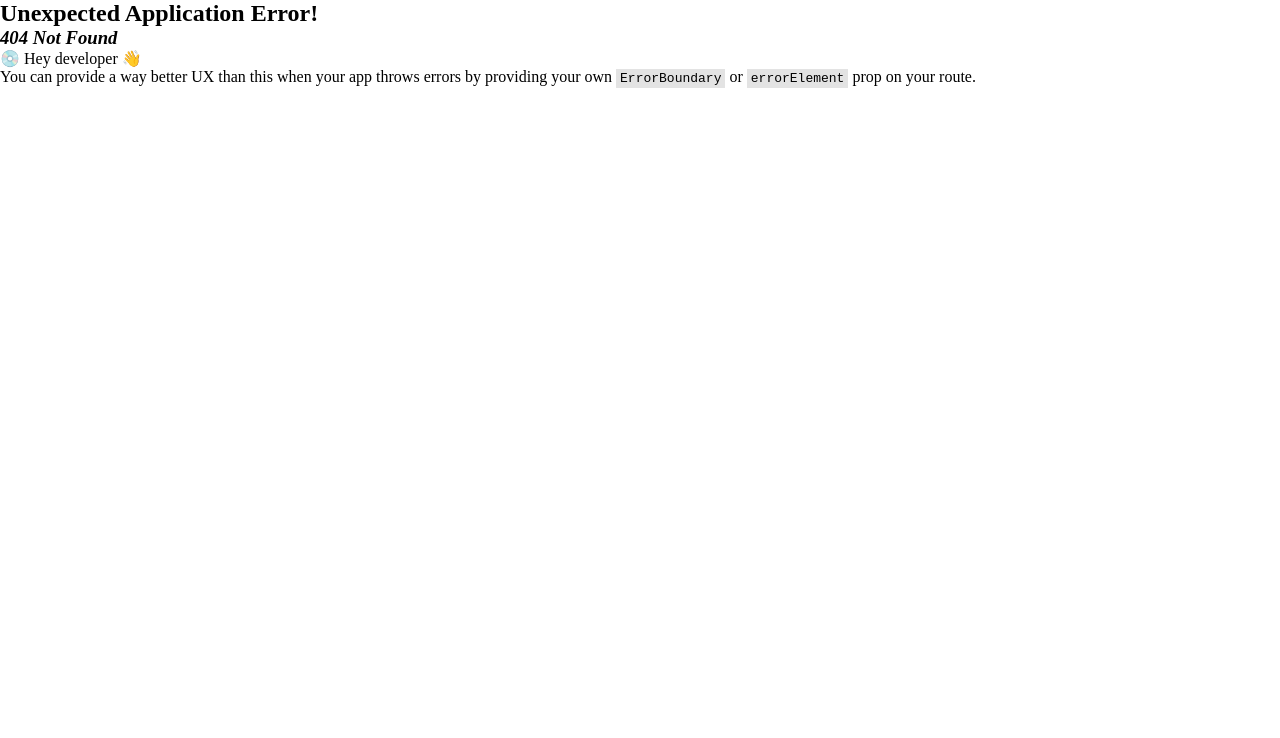
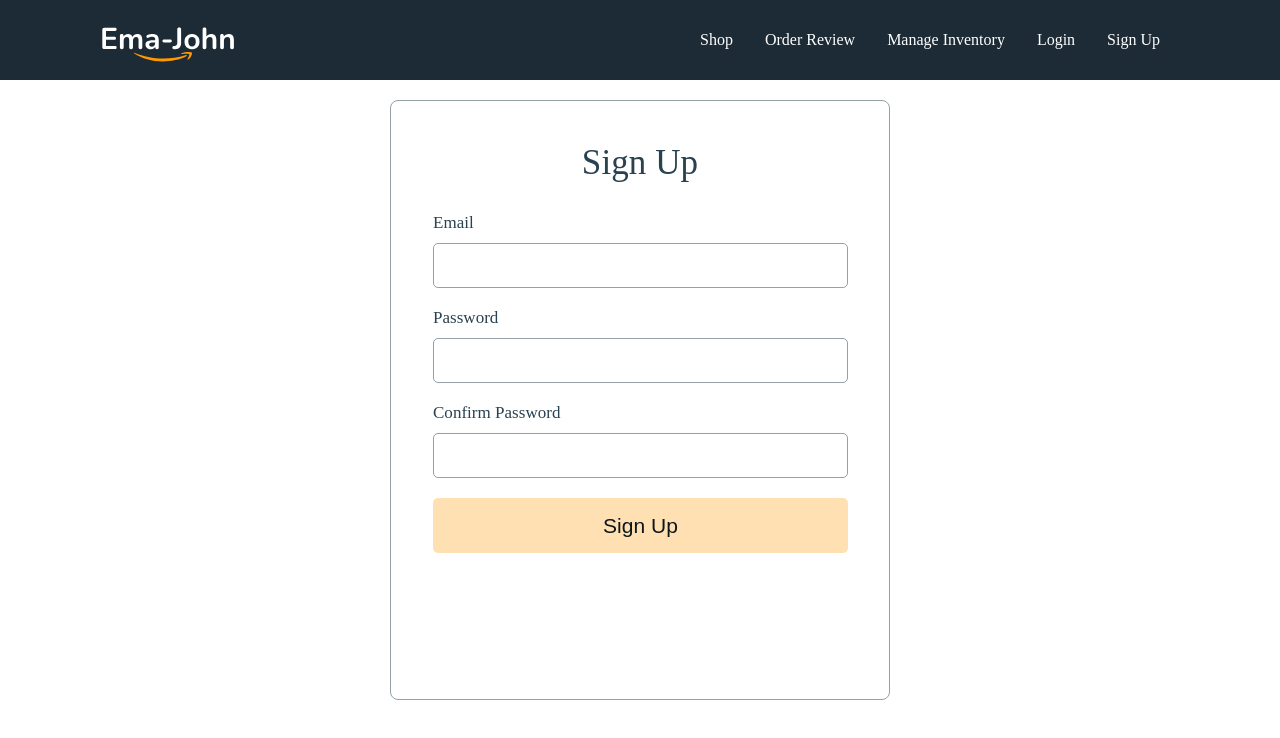
Before and after one commit to code-with-omar/ema-jhon-react-app, a React (Vite) app: page /signup in a window 1280 px wide. Before the commit this address had no page. Shown: the top 738 px of the page. Built offline with nearby package versions, Linux system fonts and the light colour scheme.

Commit message:
1.Create firebase auth in firebase website. 2.Create firebase.config.jsx componenst  3. Create sign up component

```diff
--- a/package.json
+++ b/package.json
@@ -13,6 +13,7 @@
     "@fortawesome/fontawesome-svg-core": "^6.5.1",
     "@fortawesome/free-solid-svg-icons": "^6.5.1",
     "@fortawesome/react-fontawesome": "^0.2.0",
+    "firebase": "^10.7.1",
     "localforage": "^1.10.0",
     "match-sorter": "^6.3.1",
     "react": "^18.2.0",
--- a/src/components/Header/Header.jsx
+++ b/src/components/Header/Header.jsx
@@ -10,6 +10,7 @@
                 <Link to="/orders">Order Review</Link>
                 <Link to="/inventory">Manage Inventory</Link>
                 <Link to="/login">Login</Link>
+                <Link to="/signup">Sign Up</Link>
             </div>
         </nav>
     );
--- /dev/null
+++ b/src/components/SignUp/SignUp.css
@@ -0,0 +1,60 @@
+.form-container {
+    width: 500px;
+    height: 600px;
+    border-radius: 8px;
+    border: 1px solid #95A0A7;
+    margin: 20px auto;
+    padding: 42px;
+    box-sizing: border-box;
+}
+
+.form-title {
+    color: #2A414F;
+    font-size: 35px;
+    font-weight: 400;
+    letter-spacing: 0.088px;
+    text-align: center;
+    margin-bottom: 30px;
+}
+
+.form-control {
+    margin-bottom: 20px;
+
+}
+
+.form-control label {
+    display: block;
+    margin-bottom: 10px;
+    color: #2A414F;
+    font-size: 17px;
+    font-weight: 400;
+    letter-spacing: 0.026px;
+}
+
+.form-control input {
+    width: 415px;
+    height: 45px;
+    border-radius: 5px;
+    border: 1px solid #95A0A7;
+    padding-left: 20px;
+    font-size: 20px;
+    box-sizing: border-box;
+}
+
+.submit input {
+    width: 415px;
+    height: 55px;
+    border-radius: 5px;
+    background: rgba(255, 153, 0, 0.30);
+    padding-left: 0px;
+    box-sizing: border-box;
+    border: none;
+    color: #0E161A;
+    font-size: 21px;
+    font-weight: 400;
+    letter-spacing: 0.032px;
+    cursor: pointer;
+}
+.submit input:hover{
+    background: rgba(255, 153, 0, 0.40);
+}
--- /dev/null
+++ b/src/components/SignUp/SignUp.jsx
@@ -0,0 +1,29 @@
+import './SignUp.css'
+
+const SignUp = () => {
+    return (
+        <div className='form-container'>
+            <h2 className='form-title'>Sign Up</h2>
+            <form>
+                <div className='form-control'>
+                    <label htmlFor="">Email</label>
+                    <input type="email" name="email" id="email" required />
+                </div>
+                <div className='form-control'>
+                    <label htmlFor="">Password</label>
+                    <input type="password" name="password" id="password" required />
+                </div>
+                <div className='form-control'>
+                    <label htmlFor="">Confirm Password</label>
+                    <input type="password" name="password" id="comfirm-password" required />
+                </div>
+                <div className='submit'>
+                    <label htmlFor=""></label>
+                    <input type="submit" value="Sign Up" />
+                </div>
+            </form>
+        </div>
+    );
+};
+
+export default SignUp;
```
Also changed, not shown: src/components/firebase/firebase.config.jsx (added, +18 -0 lines), src/main.jsx (+15 -10 lines), 1 other file (tests, documents, lock files or other folders).
